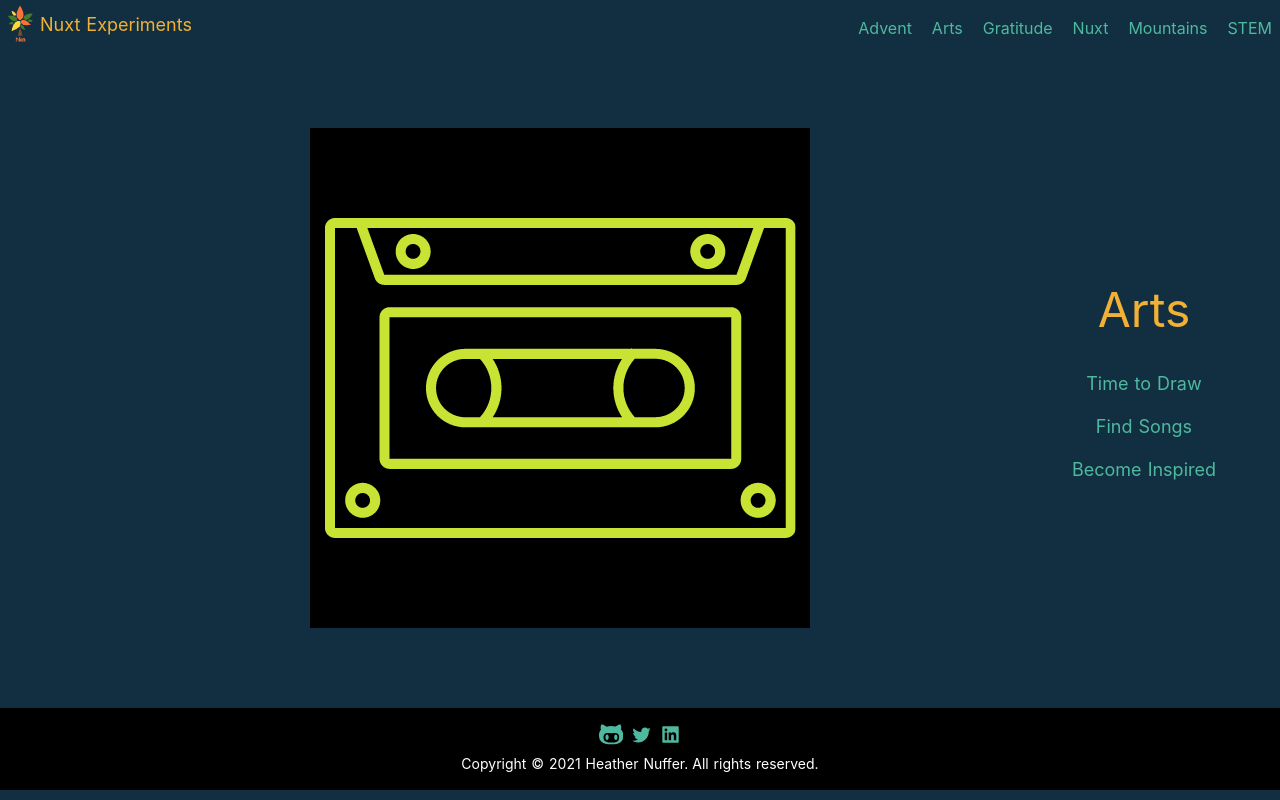
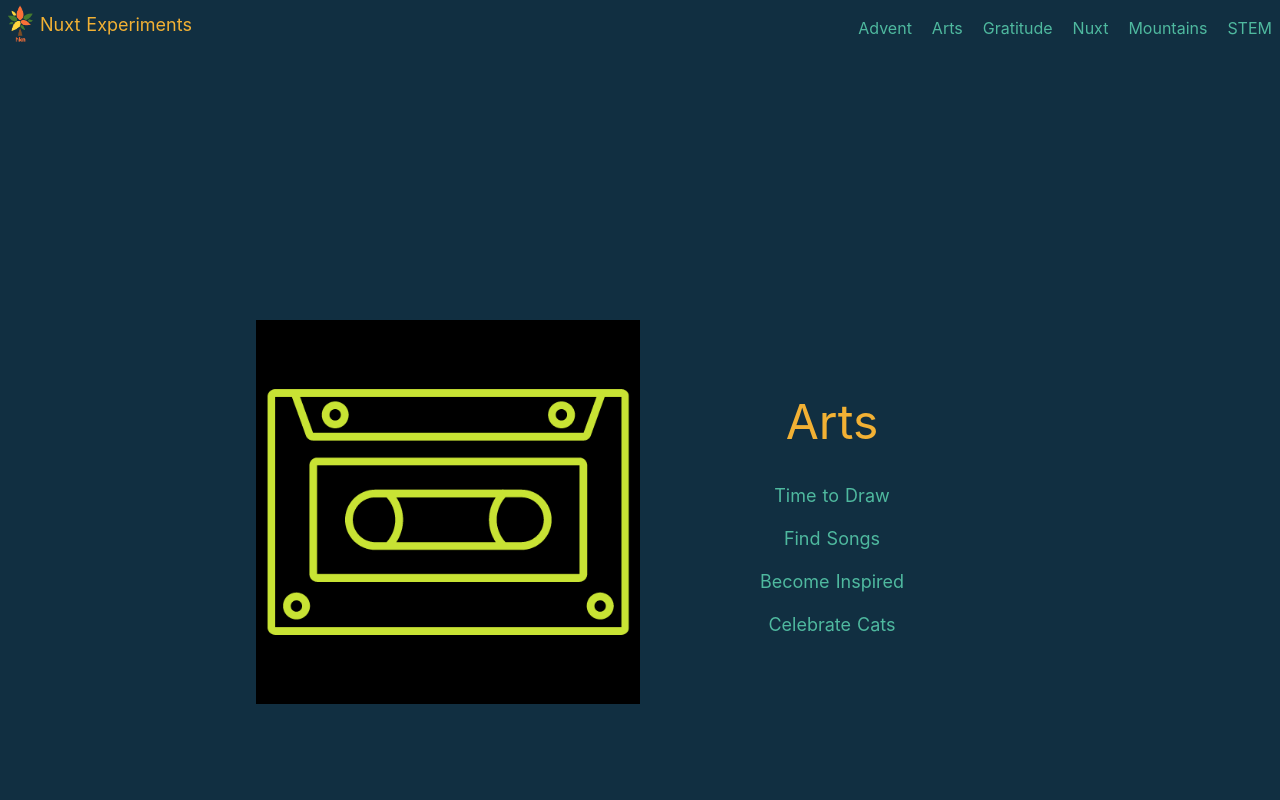
Before and after one commit to ethyl2/nuxt-experiment, a Nuxt app: page /arts in a window 1280 px wide. Shown: the top 800 px of the page. Built offline with nearby package versions, Linux system fonts and the light colour scheme.

Commit message:
Style: Tweaks layout of cat page; Feat: Adds link to cat page in arts page

```diff
--- a/components/CatClicker.vue
+++ b/components/CatClicker.vue
@@ -17,7 +17,7 @@
       on your cat?
     </h2>
     <div v-if="!selectedName" class="flex flex-col space-y-2 mb-4">
-      <label for="name">Choose a Name for Your Cat</label>
+      <label for="name">First, Choose a Name for Your Cat</label>
       <select
         v-model="selectedName"
         class="text-black w-5/6 mx-auto rounded md:w-1/4"
@@ -44,7 +44,7 @@
       />
       <p>{{ selectedName }} says</p>
       <p>"{{ sound }}"</p>
-      <div class="rounded-full p-1 bg-black text-white w-12 mx-auto">
+      <div class="rounded-full p-1 my-1 bg-black text-white w-12 mx-auto">
         <span>{{ counter }}</span>
       </div>
       <p>{{ message }}</p>
--- a/pages/arts/index.vue
+++ b/pages/arts/index.vue
@@ -1,18 +1,21 @@
 <template>
   <div
-    class="flex flex-col justify-center items-center text-center m-2 md:m-16 md:flex-row md:space-x-4"
+    class="flex flex-col justify-center items-center text-center min-h-screen md:m-16 md:flex-row"
   >
     <img
       src="/song.png"
       alt="cassette tape"
-      class="w:1/3 mx-auto my-4 order-2 md:order-1"
+      class="w-1/3 mr-0 my-4 order-2 md:order-1"
     />
-    <div class="flex flex-col space-y-6 order-1 md:order-2">
+    <div
+      class="flex flex-col space-y-2 order-1 md:w-1/3 md:order-2 md:space-y-6"
+    >
       <h1 class="text-5xl">Arts</h1>
       <nav class="flex flex-col text-lg space-y-4">
         <nuxt-link to="/canvas">Time to Draw</nuxt-link>
         <nuxt-link to="/songs">Find Songs</nuxt-link>
         <nuxt-link to="/quotes">Become Inspired</nuxt-link>
+        <nuxt-link to="/quotes/cats">Celebrate Cats</nuxt-link>
       </nav>
     </div>
   </div>
--- a/store/cats.js
+++ b/store/cats.js
@@ -21,7 +21,7 @@ export const state = () => ({
     },
     {
       text:
-        'I have studied many philosophers and many cats. The wisdom of cats is infinitely superior.I have studied many philosophers and many cats. The wisdom of cats is infinitely superior.',
+        'I have studied many philosophers and many cats. The wisdom of cats is infinitely superior.',
       author: 'Hippolyte Taine',
     },
     {
```
